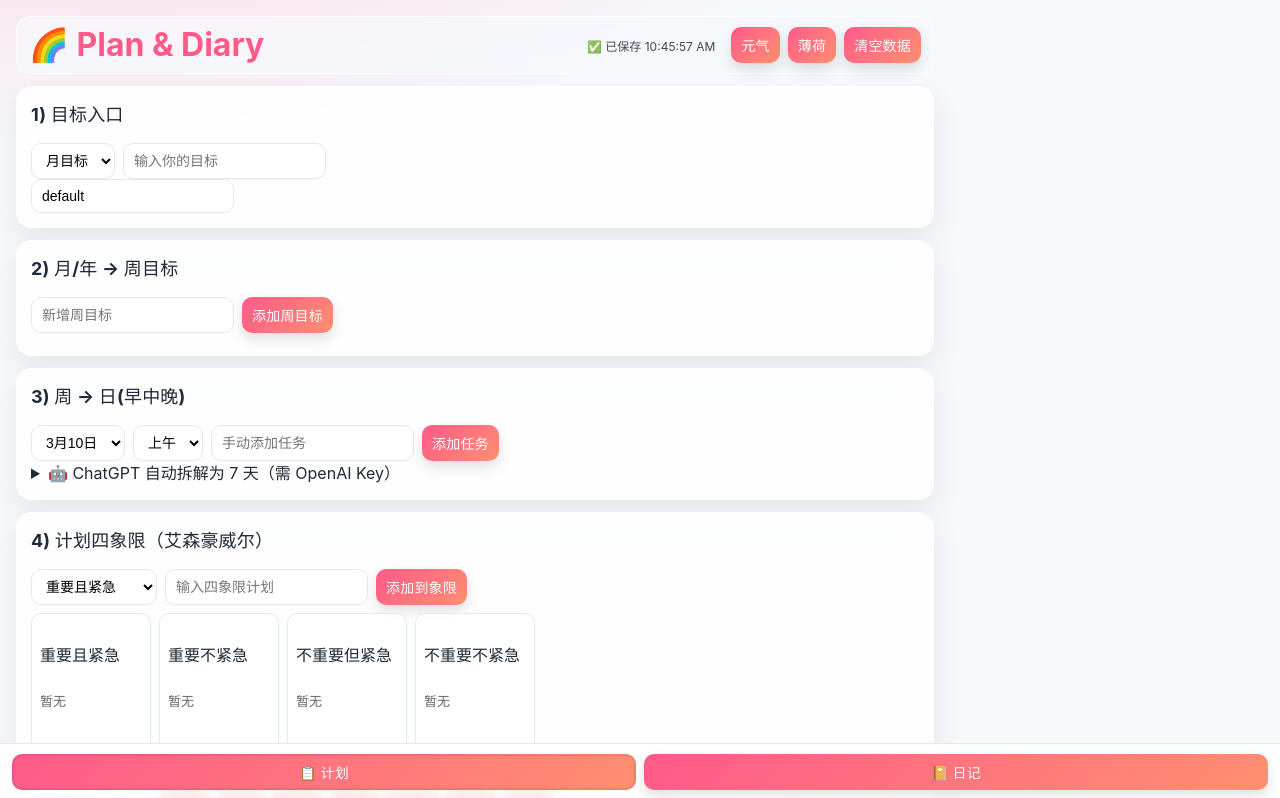
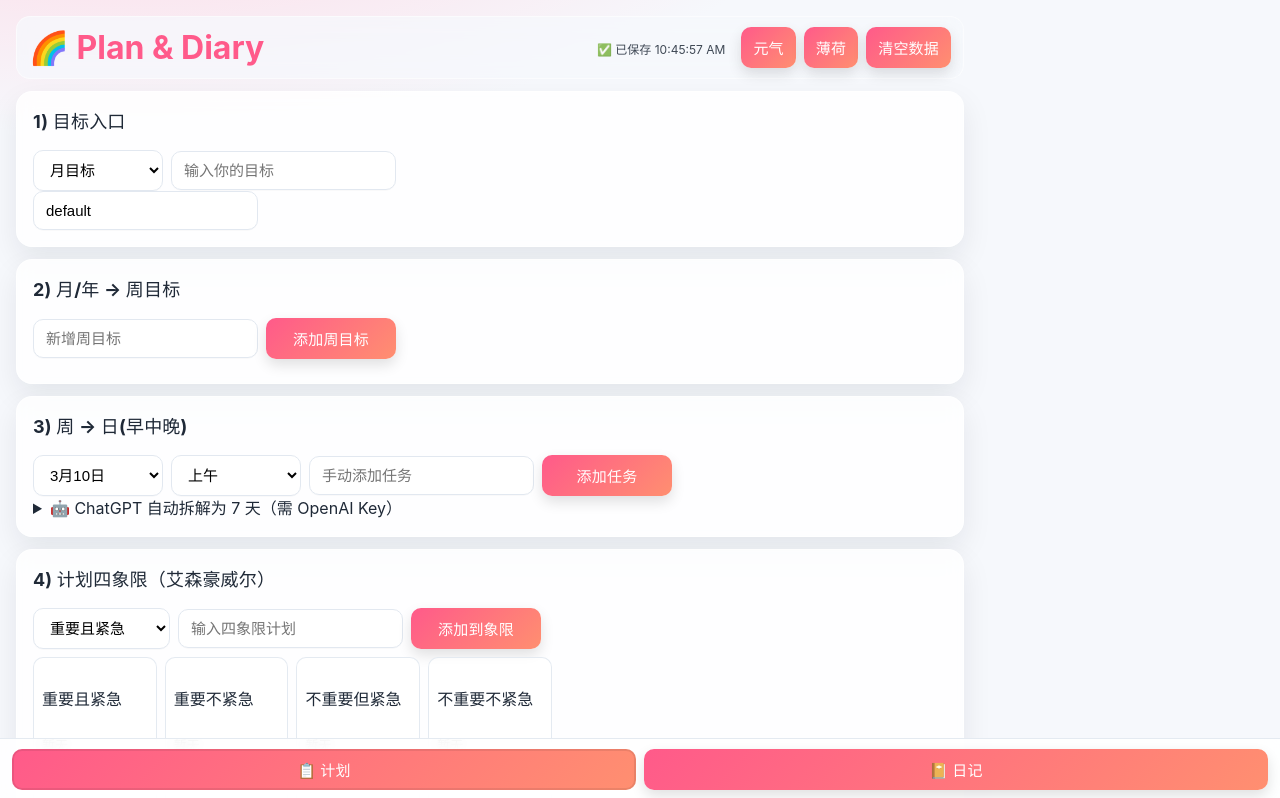
Before and after one commit to LXY-999999/plan_and_diary, a React (Vite) app: page / in a window 1280 px wide. Shown: the top 798 px of the page. Built offline with nearby package versions, Linux system fonts and the light colour scheme.

Commit message:
style: enlarge controls and tighten desktop layout width

```diff
--- a/src/App.css
+++ b/src/App.css
@@ -148,7 +148,7 @@ body {
 }
 
 .app {
-  max-width: 1240px;
+  max-width: 980px;
 }
 
 header {
@@ -178,6 +178,22 @@ header {
 input, select, textarea {
   border: 1px solid #e2e8f0;
   box-shadow: 0 1px 0 rgba(0, 0, 0, 0.02);
+}
+
+/* 桌面端：组件更大、更紧凑，不拉太长 */
+@media (min-width: 769px) {
+  input, select, button { padding: 10px 12px; font-size: 15px; }
+  .row { align-items: center; }
+  .row > input,
+  .row > select,
+  .row > button {
+    flex: 0 1 auto;
+    width: auto;
+    min-width: 130px;
+    max-width: 320px;
+  }
+  .row > textarea { max-width: 100%; }
+  .panel { padding: 16px; }
 }
 
 input:focus, select:focus, textarea:focus {
```
